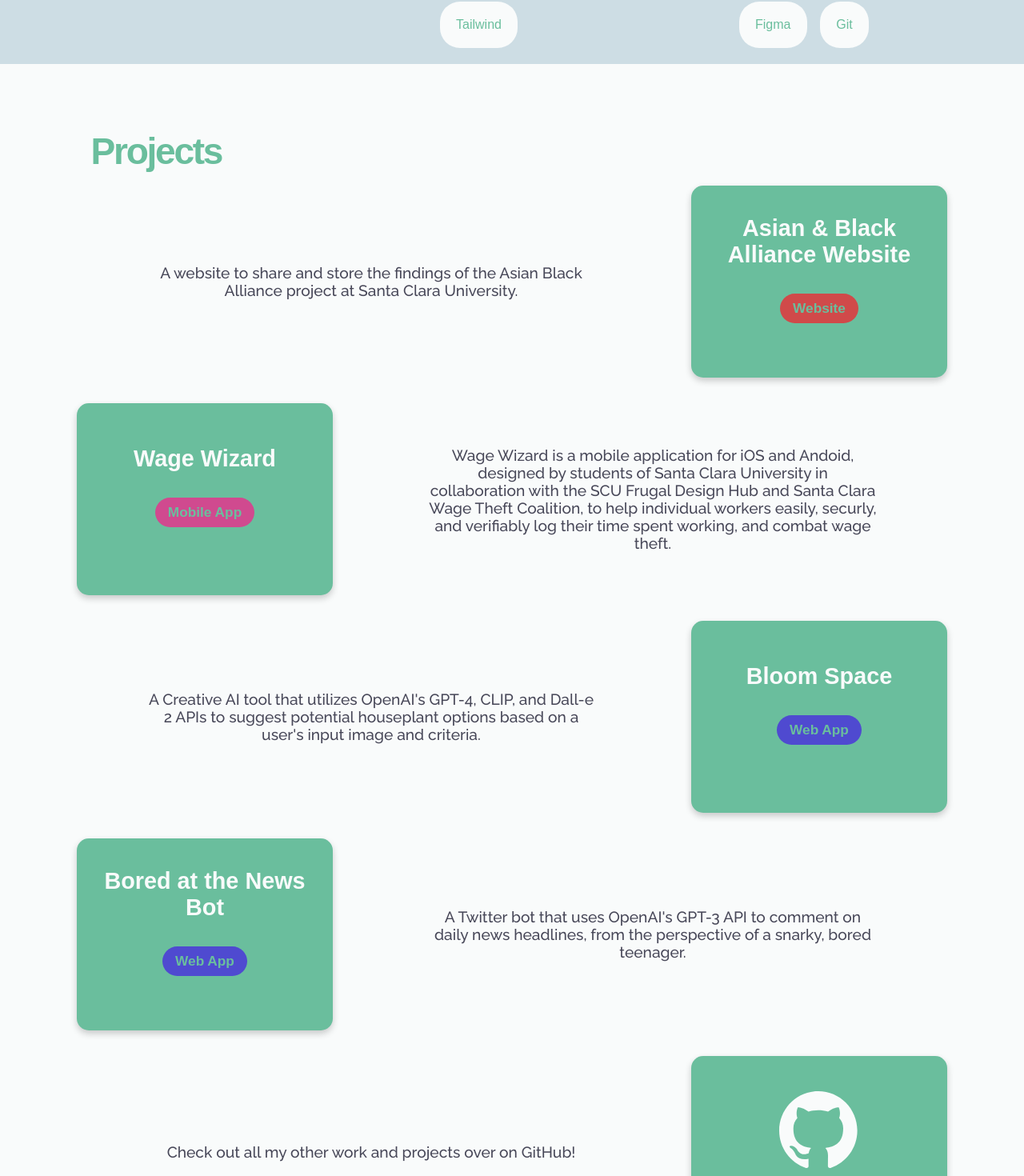
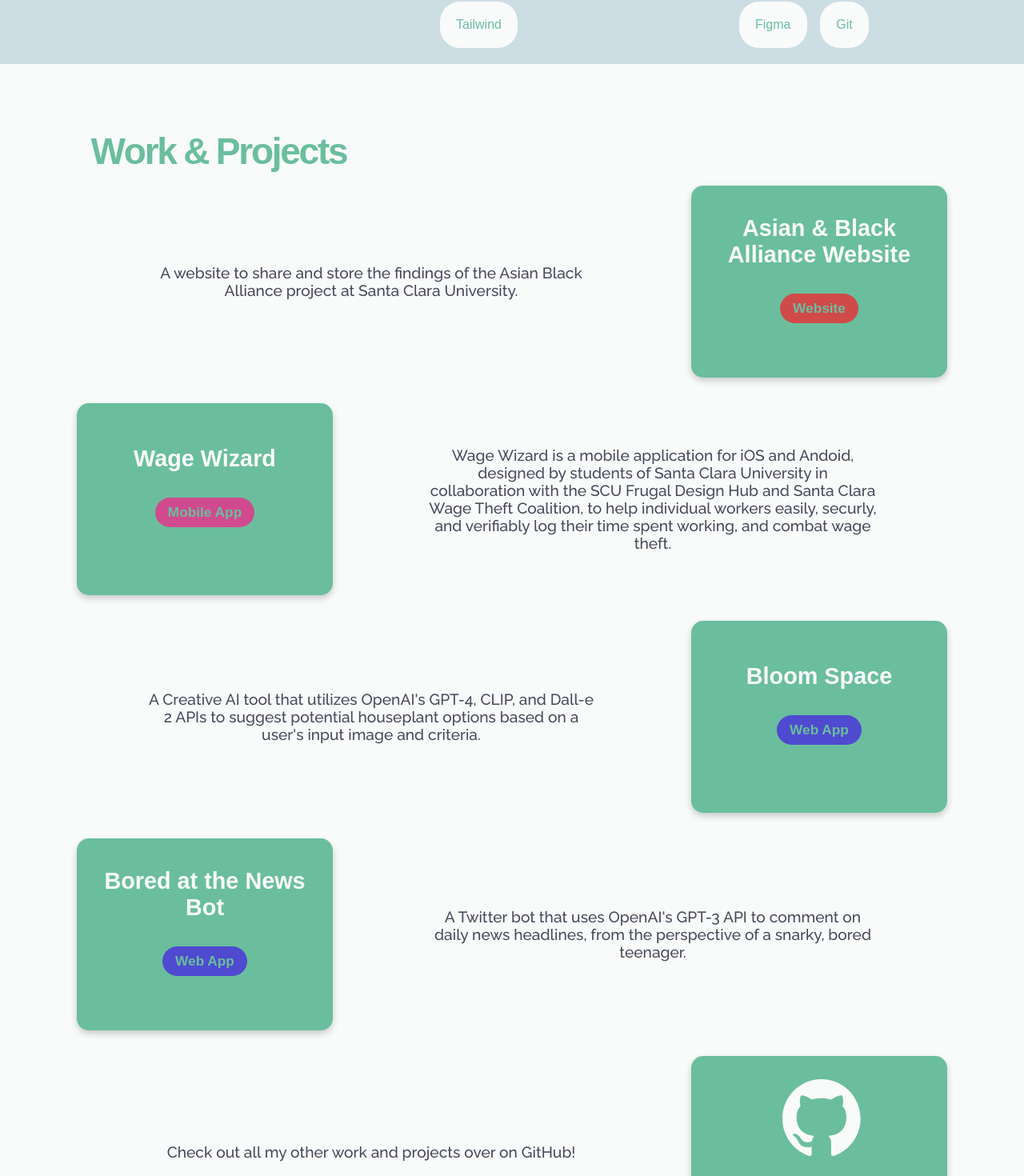
Before and after one commit to jackcdavey/PersonalWebsite, a React (Create React App) app: page / in a window 1280 px wide. Shown: the part 1513-2983 px from the top of the page at 80% size. Built offline with nearby package versions, Linux system fonts and the light colour scheme; a web font is replaced by a local one.

Commit message:
Project graphic alignment fixes

```diff
--- a/src/components/Projects.tsx
+++ b/src/components/Projects.tsx
@@ -104,7 +104,7 @@ export default function Projects() {
 			<SectionRow>
 				<SectionTitle>
 					{" "}
-					<AnimatedTitle {...{ "title": "Projects" }} />{" "}
+					<AnimatedTitle {...{ "title": "Work & Projects" }} />{" "}
 				</SectionTitle>
 			</SectionRow>
 
--- a/src/styles/stylesheet.js
+++ b/src/styles/stylesheet.js
@@ -240,7 +240,8 @@ export const ProjectCard = styled.div`
 
 	@media (max-width: 710px) {
 		margin-top: 5rem;
-		width: 70vw;
+		width: 80vw;
+		max-width: 20rem;
 	}
 `
 
@@ -255,17 +256,13 @@ export const ProjectTitle = styled.h2`
 	padding-right: 1vw;
 `
 
-export const ProjectImage = styled.img`
-	max-width: 50%;
-	max-height: 50%;
-	padding: 10%;
-`
 
 export const ProjectGraphic = styled.svg`
-	max-width: 31%;
-	max-height: 50%;
-	// padding: 10%;
-`
+	max-width: 100%;
+	max-height: 100%;
+	// A hacky compromise to get the SVG to center, only looks off on extremely narrow screens
+	margin-left: 65%;
+	`
 
 export const ProjectGraphicPath = styled.path`
 	fill: ${COLORS.lightShade};
```
